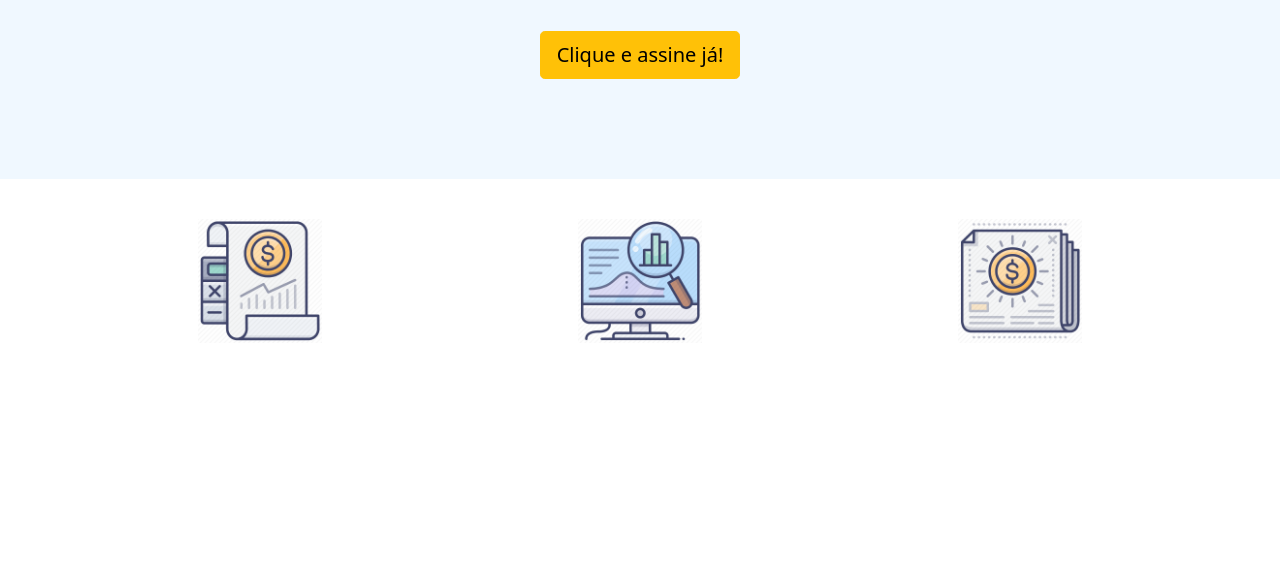
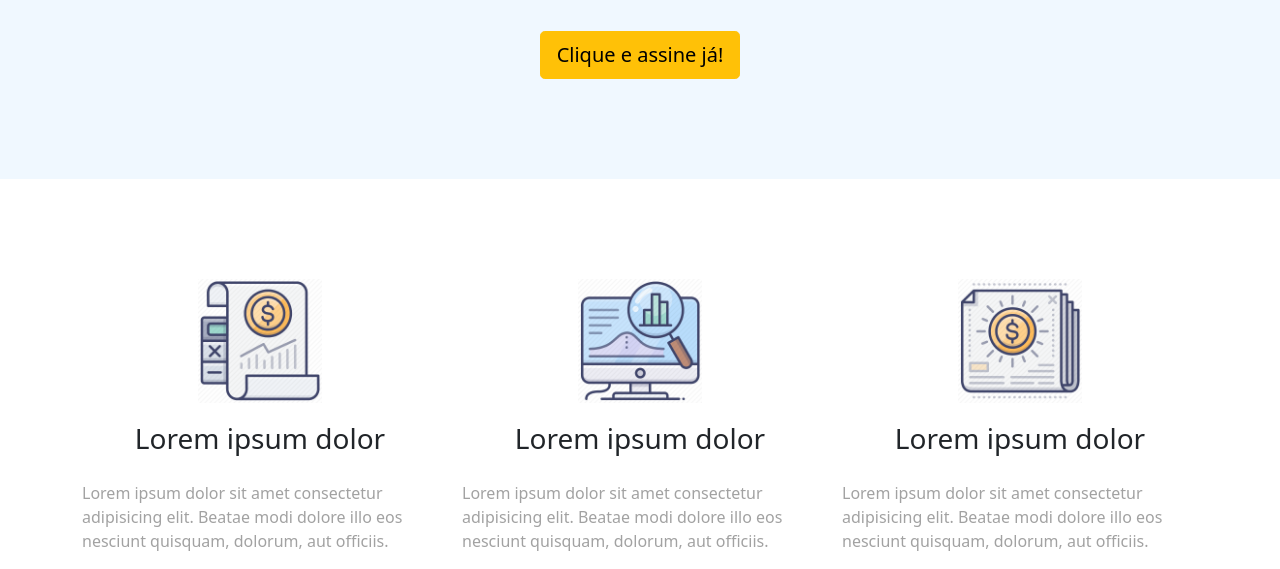
Before and after one commit to matheus-curvelo/finanservices, a plain HTML site: page index.html in a window 1280 px wide. Shown: the part 569-1138 px from the top of the page. Before the commit the page ends 912 px from the top, so only its background shows below. Drawn offline with nearby package versions, Linux system fonts and the light colour scheme.

Commit message:
Textos - Section 1

```diff
--- a/css/estilo.css
+++ b/css/estilo.css
@@ -18,6 +18,10 @@ h1{
 .cabecalho{
     padding: 30px 0;
     margin: 25px;
+}
+
+.fundo-cabecalho{
+    background: white;
 }
 
 .cabecalho .nav-item .nav-link{
@@ -90,12 +94,23 @@ h1{
 
 }
 
+.section-1 h3{
+    line-height: 70px;
+
+}
+
+.section-1 p{
+    padding: -15px;
+    color: #a2a2a2;
+
+}
+
 .section-1 img{
     width: 35%;
     display: block;
     margin-left: auto;
     margin-right: auto;
-    margin-top: 40px;
+    margin-top: 100px;
 }
 
 @media screen and (max-width: 991px) {
--- a/index.html
+++ b/index.html
@@ -20,7 +20,7 @@
     <!-- INICIO DO CABEÇALHO -->
 
     <header class="cabecalho">
-        <nav class="navbar fixed-top navbar-expand-lg align-content-center px-0">
+        <nav class="navbar  fixed-top navbar-expand-lg align-content-center px-0 fundo-cabecalho">
             <div class="container">
                 <a class="navbar-brand logo" href="#">FinanServices</a>
 
@@ -89,15 +89,41 @@
     <section class="section-1">
         <div class="container">
             <div class="row">
-              <div class="col">
-                <img src="img/Icon1.png" alt="feature" class="img-fluid feature-img">
-              </div>
-              <div class="col">
-                <img src="img/Icon2.png" alt="feature" class="img-fluid feature-img">
+              <div class="col-md-4">
+                <img src="img/Icon1.png" alt="feature" class="img-fluid">
+
+                <h3 style="text-align: center;">
+                    Lorem ipsum dolor
+                </h3>
+
+                <p>
+                    Lorem ipsum dolor sit amet consectetur adipisicing elit. Beatae modi dolore illo eos nesciunt quisquam, dolorum, aut officiis.
+                </p>
 
               </div>
-              <div class="col">
-                <img src="img/Icon3.png" alt="feature" class="img-fluid feature-img">
+
+              <div class="col-md-4">
+                <img src="img/Icon2.png" alt="feature" class="img-fluid">
+
+                <h3 style="text-align: center;">
+                    Lorem ipsum dolor
+                </h3>
+
+                <p>
+                    Lorem ipsum dolor sit amet consectetur adipisicing elit. Beatae modi dolore illo eos nesciunt quisquam, dolorum, aut officiis.
+                </p>
+
+              </div>
+              <div class="col-md-4">
+                <img src="img/Icon3.png" alt="feature" class="img-fluid">
+
+                <h3 style="text-align: center;">
+                    Lorem ipsum dolor
+                </h3>
+
+                <p>
+                    Lorem ipsum dolor sit amet consectetur adipisicing elit. Beatae modi dolore illo eos nesciunt quisquam, dolorum, aut officiis.
+                </p>
 
               </div>
             </div>
```
